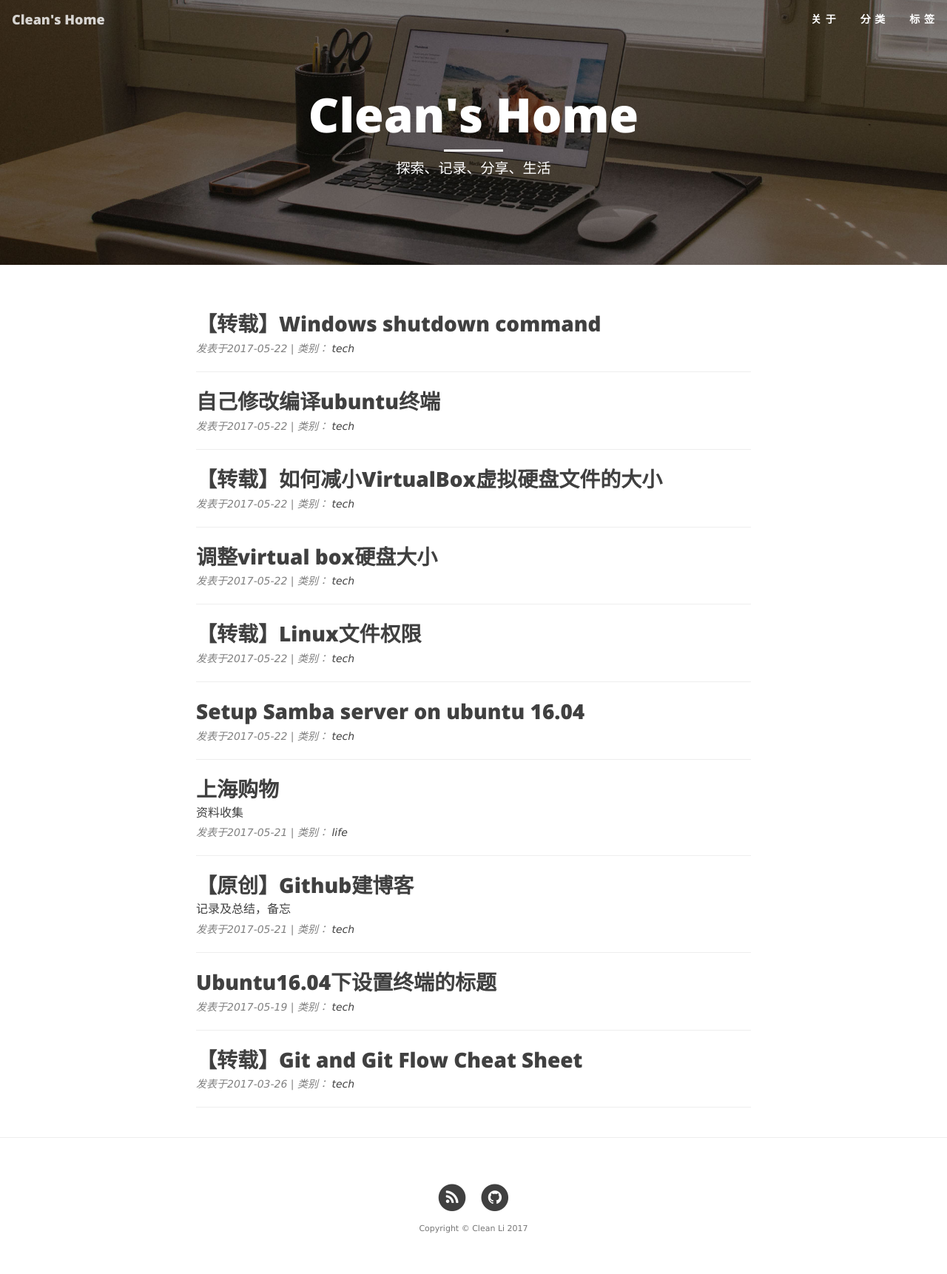
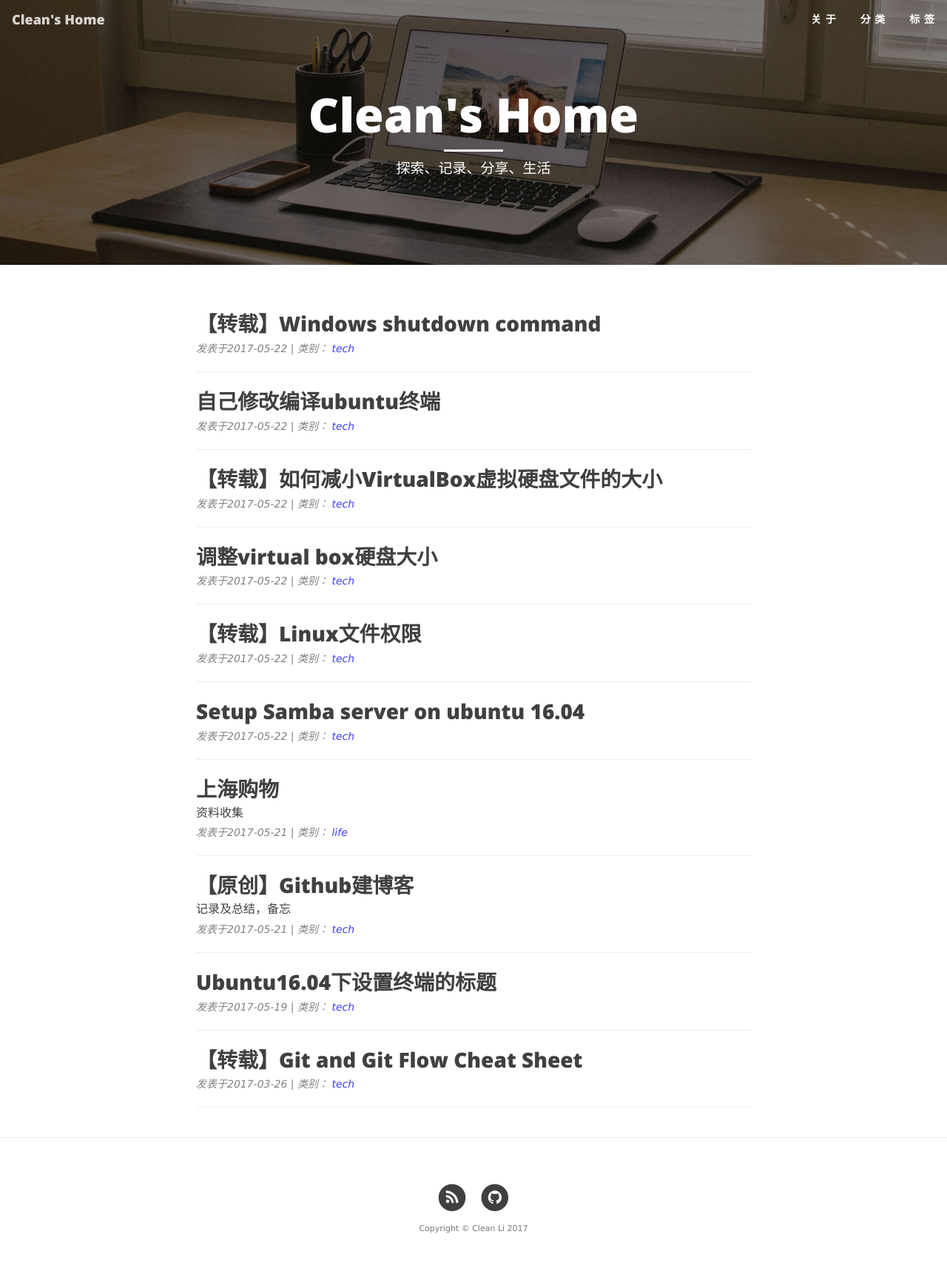
Before and after one commit to cleanli/cleanhome, a Jekyll site: the page built from index.html, in a window 1280 px wide. Shown: the whole page at 74% size. Built offline with Jekyll 4.4.1, drawn with Linux system fonts in a browser that asks for light colours; the list of posts is cut into pages by our own code.

Commit message:
change link color

```diff
--- a/css/clean-blog.css
+++ b/css/clean-blog.css
@@ -239,11 +239,11 @@ hr.small {
 }
 .post-preview > .post-meta > a {
   text-decoration: none;
-  color: #404040;
+  color: #4040f0;
 }
 .post-preview > .post-meta > a:hover,
 .post-preview > .post-meta > a:focus {
-  color: #0085a1;
+  color: #002531;
   text-decoration: underline;
 }
 @media only screen and (min-width: 768px) {
```
